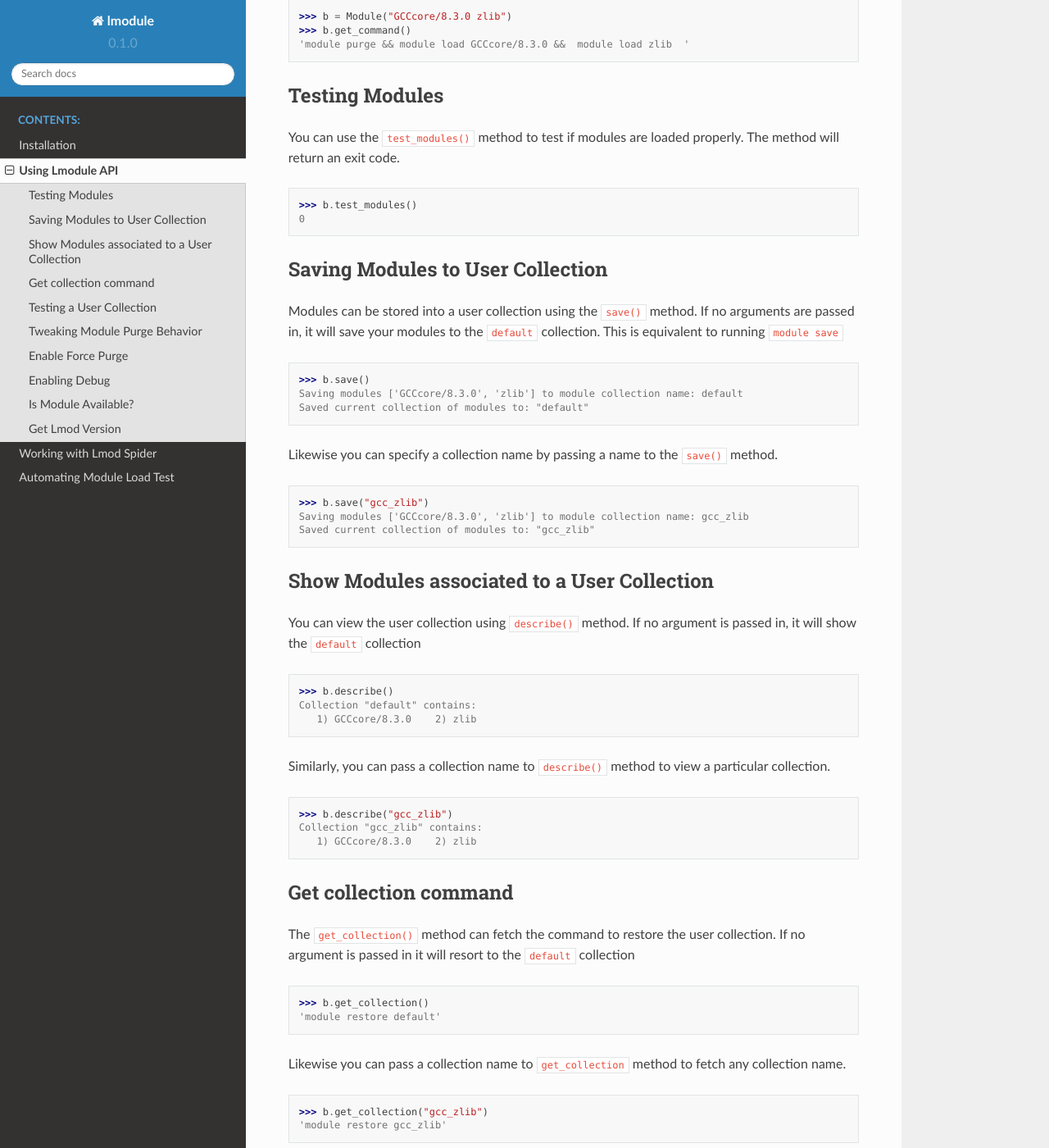
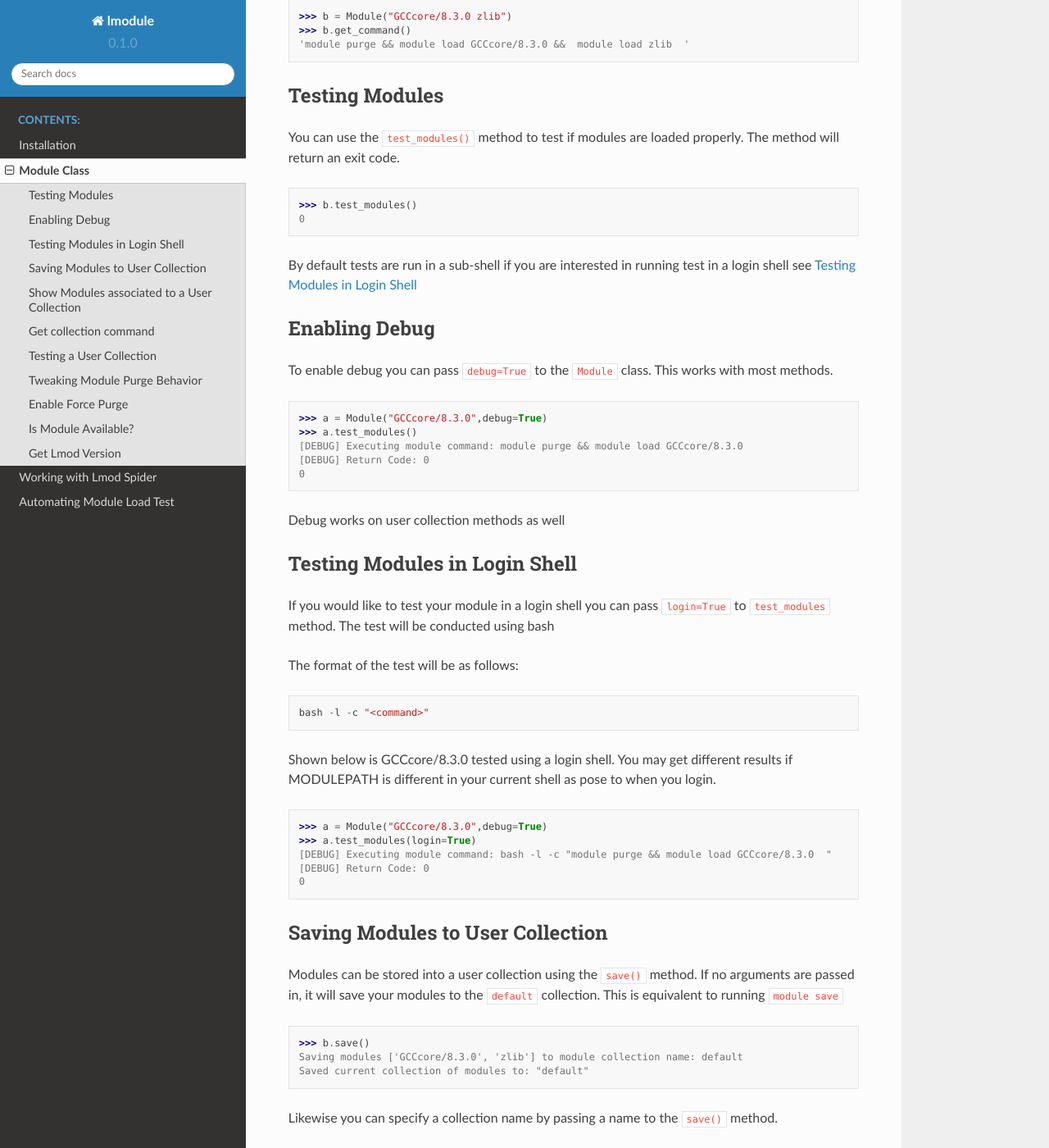
Before and after one commit to buildtesters/lmodule, a Sphinx documentation site: the page built from docs/module.rst, in a window 1280 px wide and 1400 px high, scrolled down 646 px. Shown: the whole window at 82% size. Built offline with Sphinx 7.4.7 and the Read the Docs theme 2.0.0, drawn with Linux system fonts in a browser that asks for light colours; some of the changed text lies outside the part shown.

Commit message:
enable login mode for ModuleLoadTest and Module().test_modules(). Update docs with new feature and add regtest
Signed-off-by: Shahzeb Siddiqui <shahzebmsiddiqui@gmail.com>

```diff
--- a/docs/index.rst
+++ b/docs/index.rst
@@ -18,7 +18,7 @@ The name **lmodule** was decided by taking **Lmod** + **module** = **lmodule**.
    :caption: Contents:
 
    installation.rst
-   using_lmodule.rst
+   module.rst
    spider.rst
    moduleloadtest.rst
 
--- a/docs/using_lmodule.rst
+++ b/docs/module.rst
@@ -1,4 +1,4 @@
-Using Lmodule API
+Module Class
 ===================
 
 The get started we will show how to use the ``Module`` class to interact with the Lmod module system. First
@@ -40,6 +40,46 @@ code.
 .. code-block:: python
 
     >>> b.test_modules()
+    0
+
+By default tests are run in a sub-shell if you are interested in running test in a login shell see :ref:`Login Shell Test`
+
+Enabling Debug
+---------------
+
+To enable debug you can pass ``debug=True`` to the ``Module`` class. This works with most methods.
+
+.. code-block:: python
+
+    >>> a = Module("GCCcore/8.3.0",debug=True)
+    >>> a.test_modules()
+    [DEBUG] Executing module command: module purge && module load GCCcore/8.3.0
+    [DEBUG] Return Code: 0
+    0
+
+Debug works on user collection methods as well
+
+.. _Login Shell Test:
+
+Testing Modules in Login Shell
+-------------------------------
+
+If you would like to test your module in a login shell you can pass ``login=True`` to ``test_modules`` method. The
+test will be conducted using bash
+
+The format of the test will be as follows::
+
+    bash -l -c "<command>"
+
+Shown below is GCCcore/8.3.0 tested using a login shell. You may get different results if MODULEPATH is different in your
+current shell as pose to when you login.
+
+.. code-block:: python
+
+    >>> a = Module("GCCcore/8.3.0",debug=True)
+    >>> a.test_modules(login=True)
+    [DEBUG] Executing module command: bash -l -c "module purge && module load GCCcore/8.3.0  "
+    [DEBUG] Return Code: 0
     0
 
 Saving Modules to User Collection
@@ -147,22 +187,6 @@ takes precedence over force.
     >>> c.get_command()
     'module load OpenMPI/3.0.0  '
 
-
-Enabling Debug
----------------
-
-To enable debug you can pass ``debug=True`` to the ``Module`` class. This works with most methods.
-
-.. code-block:: python
-
-    >>> a = Module("GCCcore/8.3.0",debug=True)
-    >>> a.test_modules()
-    [DEBUG] Executing module command: module purge && module load GCCcore/8.3.0
-    [DEBUG] Return Code: 0
-    0
-
-Debug works on user collection methods as well
-
 .. code-block:: python
 
     >>> a.describe()
--- a/docs/moduleloadtest.rst
+++ b/docs/moduleloadtest.rst
@@ -161,3 +160,30 @@ list will be ignored. Since these are mutually exclusive options use either argu
     ________________________________________________________________________________
     PASSED -  Module Name: Bison/3.0.4 ( modulefile=/mxg-hpc/users/ssi29/easybuild-HMNS/modules/all/Core/Bison/3.0.4.lua )
     PASSED -  Module Name: CUDA/10.0.130 ( modulefile=/mxg-hpc/users/ssi29/easybuild/modules/all/CUDA/10.0.130.lua )
+
+Test Modules in Login Shell
+----------------------------
+
+By default, modules will be tested in sub-shell, if you want to test modules in login shell then pass ``login=True`` to
+the ModuleLoadTest class. The test will be conducted in bash using the following format::
+
+    bash -l -c "<command>"
+
+.. Note:: This will take significantly longer as each test will run in a login shell
+
+.. Note:: Depending on your startup configuration (i.e MODULEPATH) test behavior can be unpredictable.
+
+In example below we will test the module tree ``"/usr/share/lmod/lmod/modulefiles/Core"``  in debug mode to see
+actual command using login shell.
+
+.. code-block:: python
+
+    >>> a = ModuleLoadTest("/usr/share/lmod/lmod/modulefiles/Core", debug=True,login=True)
+    Testing the Following Module Trees: /usr/share/lmod/lmod/modulefiles/Core
+    ________________________________________________________________________________
+    [DEBUG] Executing module command: bash -l -c "module purge && module load lmod  "
+    [DEBUG] Return Code: 0
+    PASSED -  Module Name: lmod ( modulefile=/usr/share/lmod/lmod/modulefiles/Core/lmod.lua )
+    [DEBUG] Executing module command: bash -l -c "module purge && module load settarg  "
+    [DEBUG] Return Code: 0
+    PASSED -  Module Name: settarg ( modulefile=/usr/share/lmod/lmod/modulefiles/Core/settarg.lua )
```
Also changed, not shown: other parts of docs/moduleloadtest.rst (+0 -1 lines), 5 other files.
